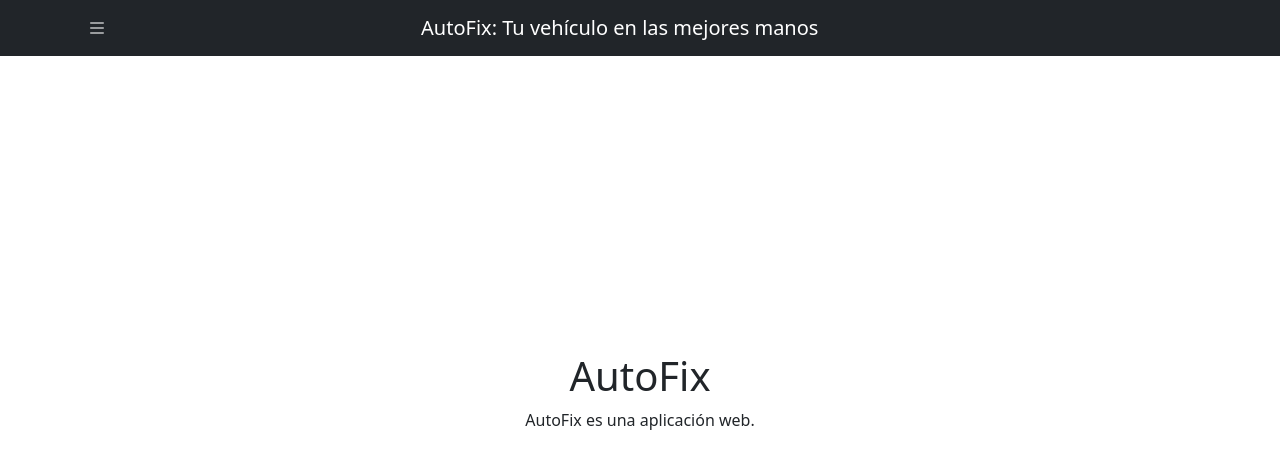
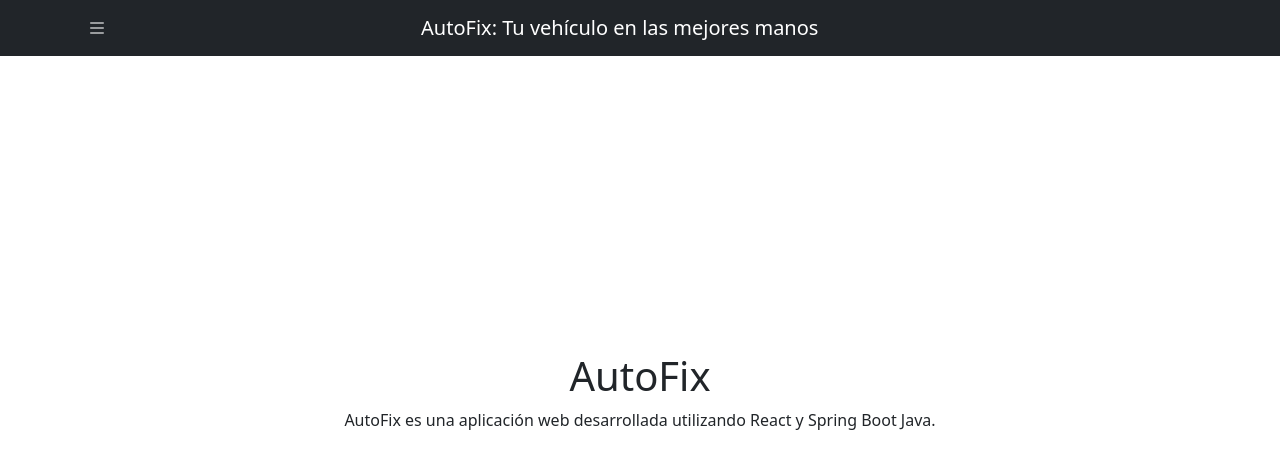
Before and after one commit to benjaminCanalesC/AutoFix-Frontend, a React (Vite) app: page / in a window 1280 px wide. Shown: the top 468 px of the page. Built offline with nearby package versions, Linux system fonts and the light colour scheme.

Commit message:
style: error handling

```diff
--- a/src/components/AddBrandDiscount.jsx
+++ b/src/components/AddBrandDiscount.jsx
@@ -40,7 +40,7 @@ const AddBrandDiscount = () => {
 
         repairService.saveBrandDiscount(payload)
             .then(() => navigate("/brandDiscount/list"))
-            .catch(error => console.error("Failed to save the record", error));
+            .catch(error => console.error("Error al guardar el bono.", error));
     };
 
     return (
--- a/src/components/AddEditRepair.jsx
+++ b/src/components/AddEditRepair.jsx
@@ -23,7 +23,7 @@ const AddEditRepair = () => {
         repairService.getRepairTypes().then(response => {
             setRepairTypes(response.data);
         }).catch(error => {
-            console.error("Failed to fetch repair types", error);
+            console.error("Error al cargar los tipos de reparaciones.", error);
         });
     };
 
@@ -40,7 +40,7 @@ const AddEditRepair = () => {
         action.then(response => {
             navigate("/repair/list");
         }).catch(error => {
-            console.error("Failed to save the repair.", error);
+            console.error("Error al guardar la reparación.", error);
         });
     };
 
--- a/src/components/AddEditVehicle.jsx
+++ b/src/components/AddEditVehicle.jsx
@@ -65,7 +65,7 @@ const AddEditVehicle = () => {
                 navigate("/vehicle/list");
             })
             .catch(error => {
-                console.error("Failed to save the vehicle", error);
+                console.error("Error al guardar el vehículo.", error);
             });
     };
 
--- a/src/components/Home.jsx
+++ b/src/components/Home.jsx
@@ -3,7 +3,7 @@ const Home = () => {
         <div>
             <h1>AutoFix</h1>
             <p>
-                AutoFix es una aplicación web.
+                AutoFix es una aplicación web desarrollada utilizando React y Spring Boot Java.
             </p>
         </div>
 
--- a/src/components/SummaryAverageTimeByBrand.jsx
+++ b/src/components/SummaryAverageTimeByBrand.jsx
@@ -8,11 +8,11 @@ const AverageTimeByBrandReport = () => {
     useEffect(() => {
         summaryService.averageTimeByBrandReport()
             .then(response => {
-                console.log("Fetched average time by brand data:", response.data);
+                console.log("Mostrando el reporte:", response.data);
                 setReportData(response.data);
             })
             .catch(error => {
-                console.error("Error fetching average time by brand data:", error);
+                console.error("Error al recuperar el reporte:", error);
             });
     }, []);
 
--- a/src/components/SummaryRepairDetails.jsx
+++ b/src/components/SummaryRepairDetails.jsx
@@ -8,11 +8,11 @@ const RepairReport = () => {
     useEffect(() => {
         summaryService.repairDetails()
             .then(response => {
-                console.log("Fetched repair details: ", response.data);
+                console.log("Mostrando el reporte: ", response.data);
                 setRepairs(response.data);
             })
             .catch(error => {
-                console.error("Error fetching repair details: ", error);
+                console.error("Error al recuperar el reporte: ", error);
             });
     }, []);
 
--- a/src/components/SummaryRepairsByEngineType.jsx
+++ b/src/components/SummaryRepairsByEngineType.jsx
@@ -8,11 +8,11 @@ const RepairsByEngineTypeSummary = () => {
     useEffect(() => {
         summaryService.repairsByEngineType()
             .then(response => {
-                console.log("Fetched repairs by engine type data:", response.data);
+                console.log("Mostrando el reporte:", response.data);
                 setEngineData(response.data);
             })
             .catch(error => {
-                console.error("Error fetching repairs by engine type data:", error);
+                console.error("Error al recuperar el reporte:", error);
             });
     }, []);
 
--- a/src/components/SummaryRepairsByVehicleType.jsx
+++ b/src/components/SummaryRepairsByVehicleType.jsx
@@ -9,10 +9,10 @@ const RepairsByVehicleTypeSummary = () => {
         const fetchData = async () => {
             try {
                 const response = await summaryService.repairsByVehicleType();
-                console.log("Fetched summary data: ", response.data);
+                console.log("Mostrando el reporte: ", response.data);
                 setSummaryData(response.data);
             } catch (error) {
-                console.error("Error fetching summary data: ", error);
+                console.error("Error al recuperar el reporte: ", error);
             }
         };
         fetchData();
--- a/src/components/VehicleList.jsx
+++ b/src/components/VehicleList.jsx
@@ -76,7 +76,7 @@ const VehicleList = () => {
             <Table striped bordered hover size="sm">
                 <thead className="thead-dark">
                     <tr>
-                        <th>Placa</th>
+                        <th>Patente</th>
                         <th>Marca</th>
                         <th>Modelo</th>
                         <th>Motor</th>
```
